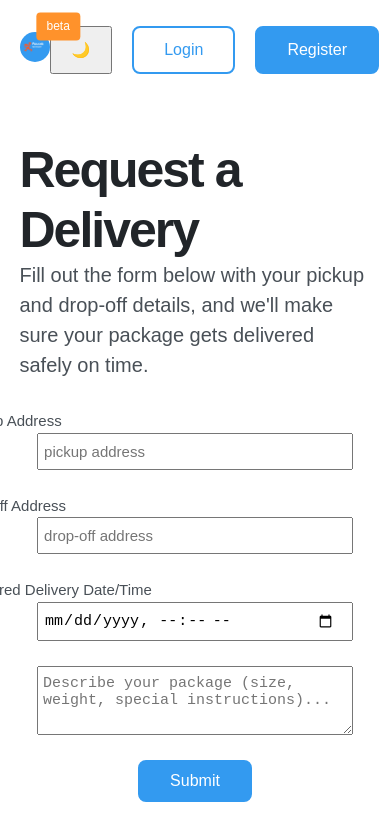
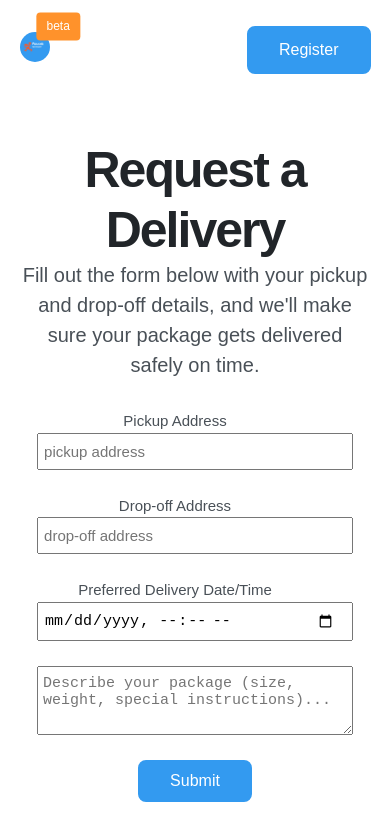
Before and after one commit to Divine-Chidozie/paucek-delivery, a plain HTML site: page pages/request-delivery.html in a window 390 px wide. Shown: the top 839 px of the page. Drawn offline with Linux system fonts and the light colour scheme.

Commit message:
still working on form

```diff
--- a/pages/request-delivery.html
+++ b/pages/request-delivery.html
@@ -21,20 +21,6 @@
           /></a>
 
           <ul class="nav-btn-container">
-            <input
-              id="toggleBtn"
-              class="toggle-mode"
-              type="button"
-              value="🌙"
-            />
-            <li>
-              <a
-                id="login"
-                class="btn btn-primary-outline login-btn"
-                href="/pages/login.html"
-                >Login</a
-              >
-            </li>
             <li>
               <a
                 id="register"
--- a/styles/request-delivery.css
+++ b/styles/request-delivery.css
@@ -67,17 +67,16 @@ button {
   margin-top: -15px;
 }
 @media screen and (max-width: 600px) {
-  .request-intro {
-    display: flex;
-    justify-content: center;
-    align-items: center;
+  h1,
+  p {
+    text-align: center;
   }
   .form-group label {
     text-align: left;
-    margin-left: -370px;
+    margin-left: -40px;
   }
   .date--time {
-    margin-left: -280px !important;
+    margin-left: -40px !important;
   }
   input,
   textarea {
```
